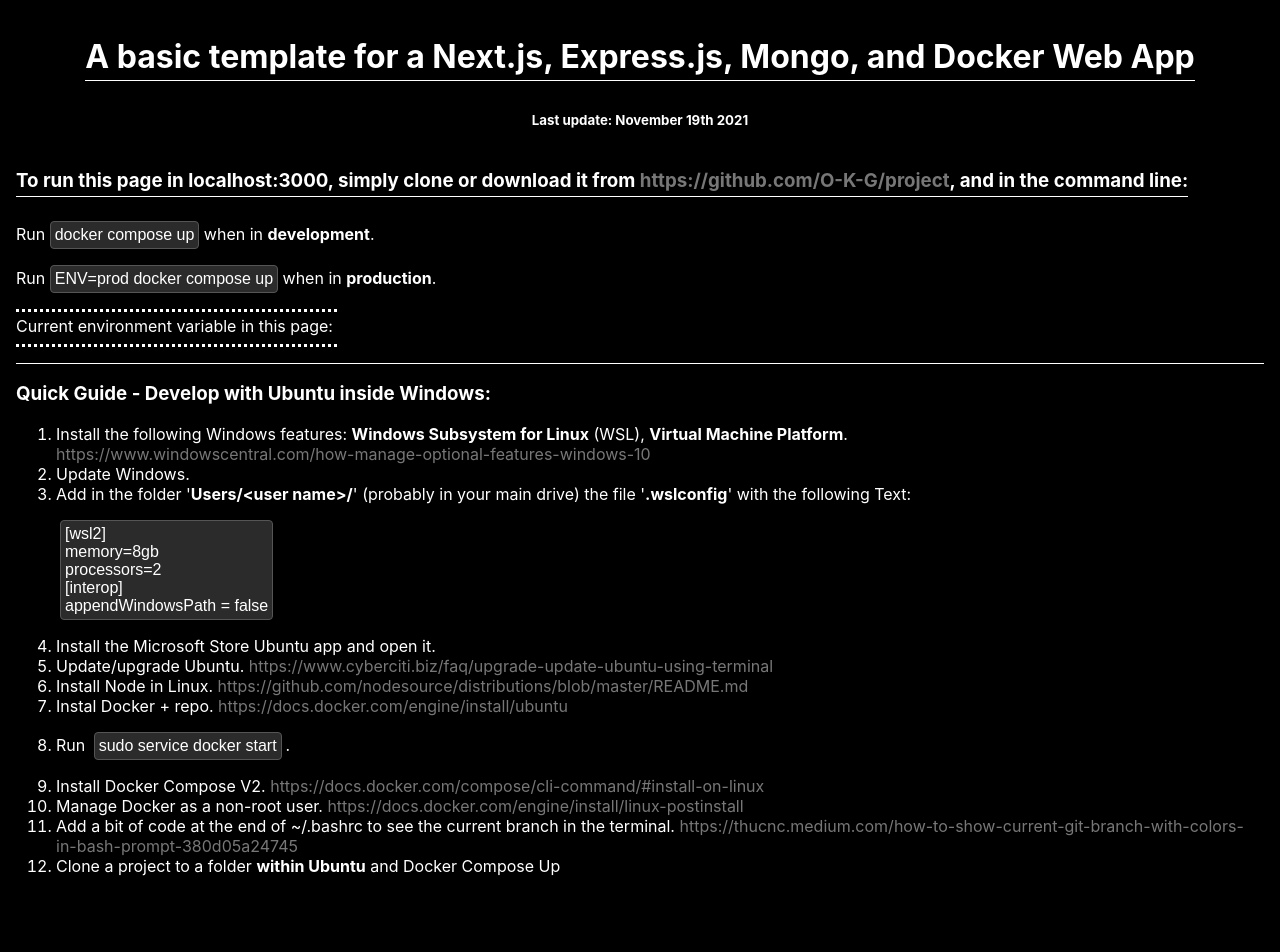
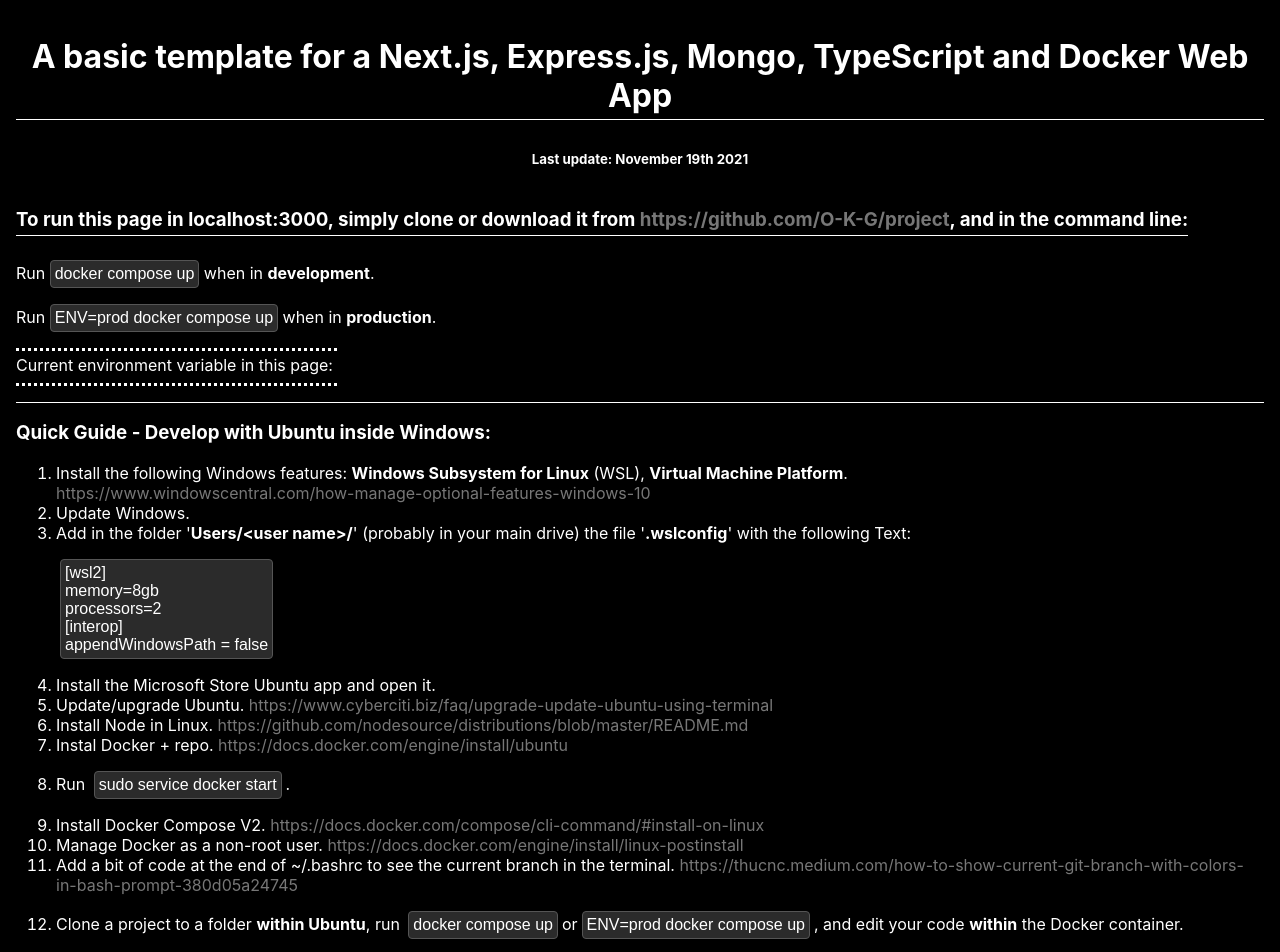
Before and after one commit to O-K-G/Basic-Template, a Next.js app in the folder frontend/: page / in a window 1280 px wide. Shown: the top 952 px of the page. Before the commit the page ends 908 px from the top, so only its background shows below. Built offline with nearby package versions, Linux system fonts and the light colour scheme.

Commit message:
Update: Minor content update.

```diff
--- a/frontend/pages/index.tsx
+++ b/frontend/pages/index.tsx
@@ -15,7 +15,7 @@
       <main>
         <div className={mainTitle}>
           <div className={title}>
-            <h1 className={titleText}>A basic template for a Next.js, Express.js, Mongo, and Docker Web App</h1>
+            <h1 className={titleText}>A basic template for a Next.js, Express.js, Mongo, TypeScript and Docker Web App</h1>
             <div className={divider} />
             <h5>Last update: November 19th 2021</h5>
           </div>
@@ -56,7 +56,7 @@
           <li>Install Docker Compose V2. <a target="_blank" href="https://docs.docker.com/compose/cli-command/#install-on-linux" rel="noopener noreferrer">https://docs.docker.com/compose/cli-command/#install-on-linux</a></li>
           <li>Manage Docker as a non-root user. <a target="_blank" href="https://docs.docker.com/engine/install/linux-postinstall" rel="noopener noreferrer">https://docs.docker.com/engine/install/linux-postinstall</a></li>
           <li>Add a bit of code at the end of ~/.bashrc to see the current branch in the terminal. <a target="_blank" href="https://thucnc.medium.com/how-to-show-current-git-branch-with-colors-in-bash-prompt-380d05a24745" rel="noopener noreferrer">https://thucnc.medium.com/how-to-show-current-git-branch-with-colors-in-bash-prompt-380d05a24745</a></li>
-          <li>Clone a project to a folder <b>within Ubuntu</b> and Docker Compose Up</li>
+          <li>Clone a project to a folder <b>within Ubuntu</b>, run <button onClick={copyToClipboard} className={listCode}>docker compose up</button>or<button onClick={copyToClipboard} className={listCode}>ENV=prod docker compose up</button>, and edit your code <b>within</b> the Docker container.</li>
         </ol>
       </section>
 
```
